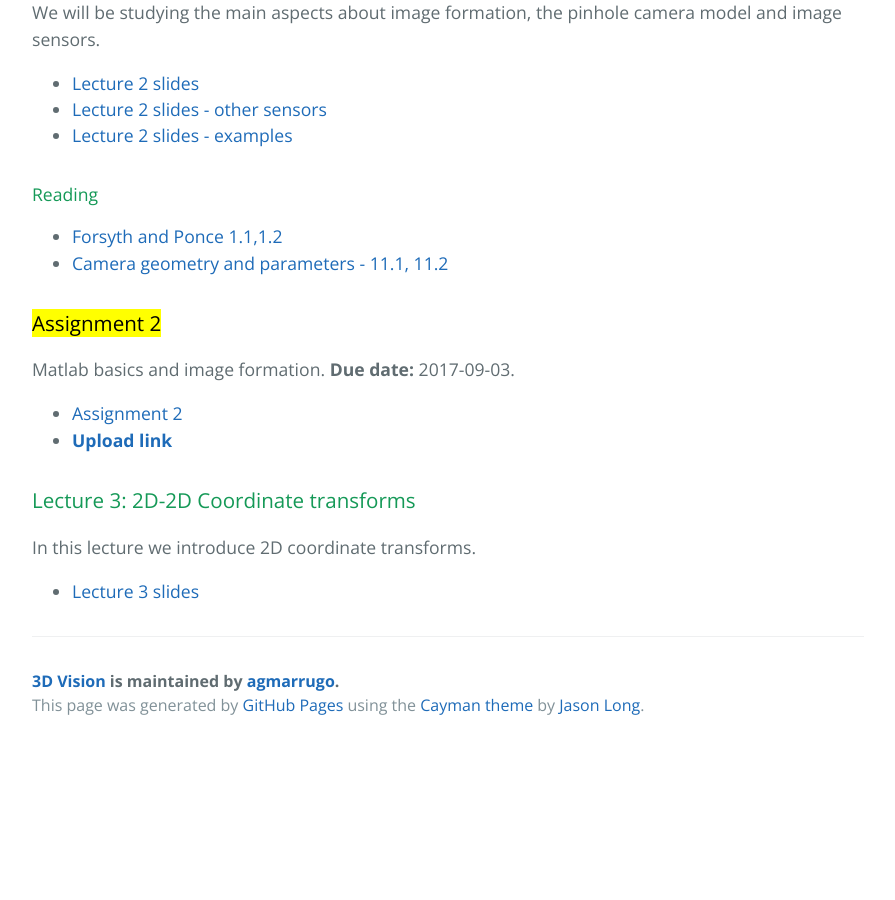
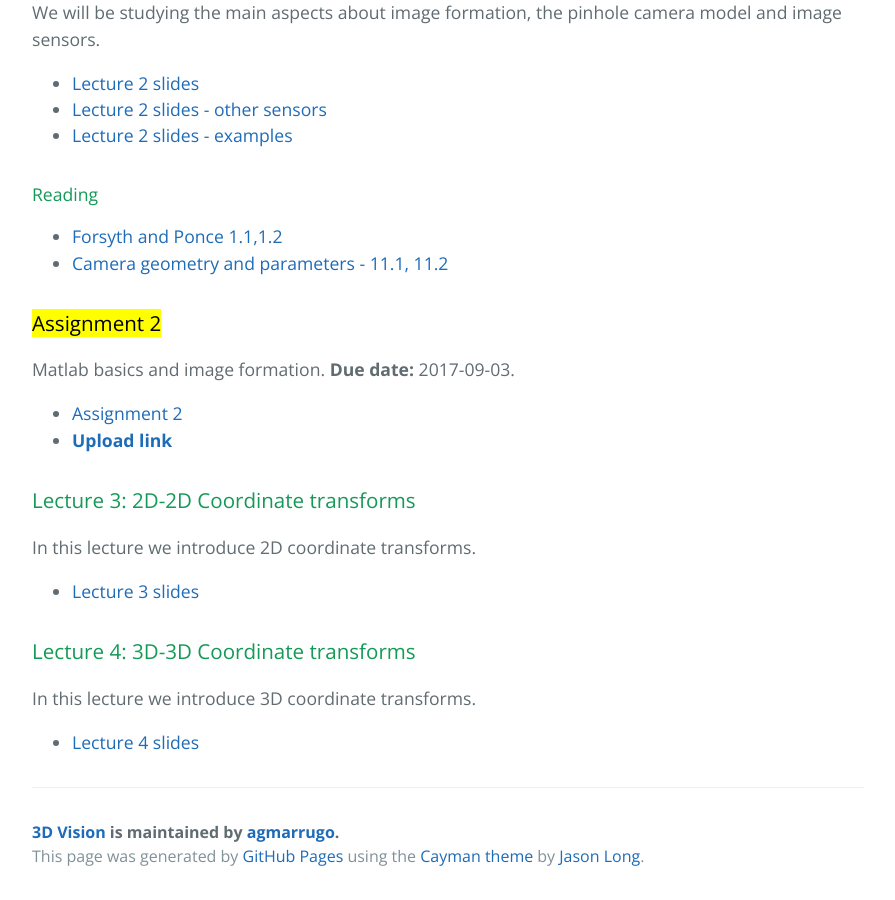
Before and after one commit to opi-lab/optical-metrology-2021, a Jekyll site: the page built from index.md, in a window 1280 px wide and 900 px high, scrolled down 2060 px. Shown: the whole window, without its empty margins (192-1087 px from the left). Built offline with Jekyll 4.4.1, drawn with Linux system fonts in a browser that asks for light colours; before the commit the page ends 2809 px from its top, so only the background shows below that.

Commit message:
Lecture 4

```diff
--- a/index.md
+++ b/index.md
@@ -92,6 +92,12 @@ Matlab basics and image formation. **Due date:** 2017-09-03.
 In this lecture we introduce 2D coordinate transforms.
 
 - [Lecture 3 slides](https://www.dropbox.com/s/2vq3c0jemu94585/lec03-2Dto2DcoordinateTransforms.pdf?dl=0)
+
+### Lecture 4: 3D-3D Coordinate transforms
+
+In this lecture we introduce 3D coordinate transforms.
+
+- [Lecture 4 slides](https://www.dropbox.com/s/lpdrc7i5y3cpij5/lec04-3Dto3DTransforms.pdf?dl=0)
 
 <!--### Assignment 1
 
```
